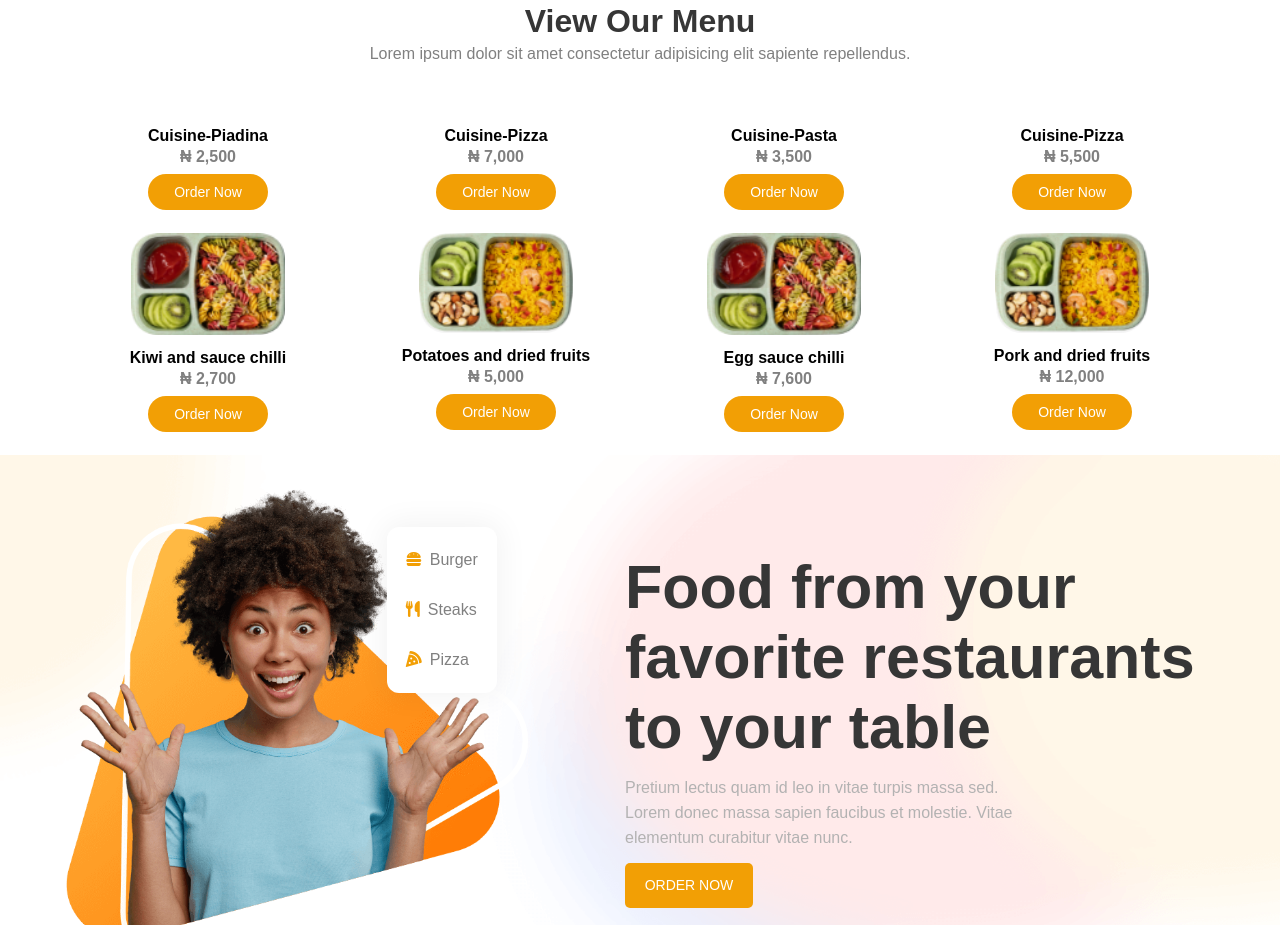
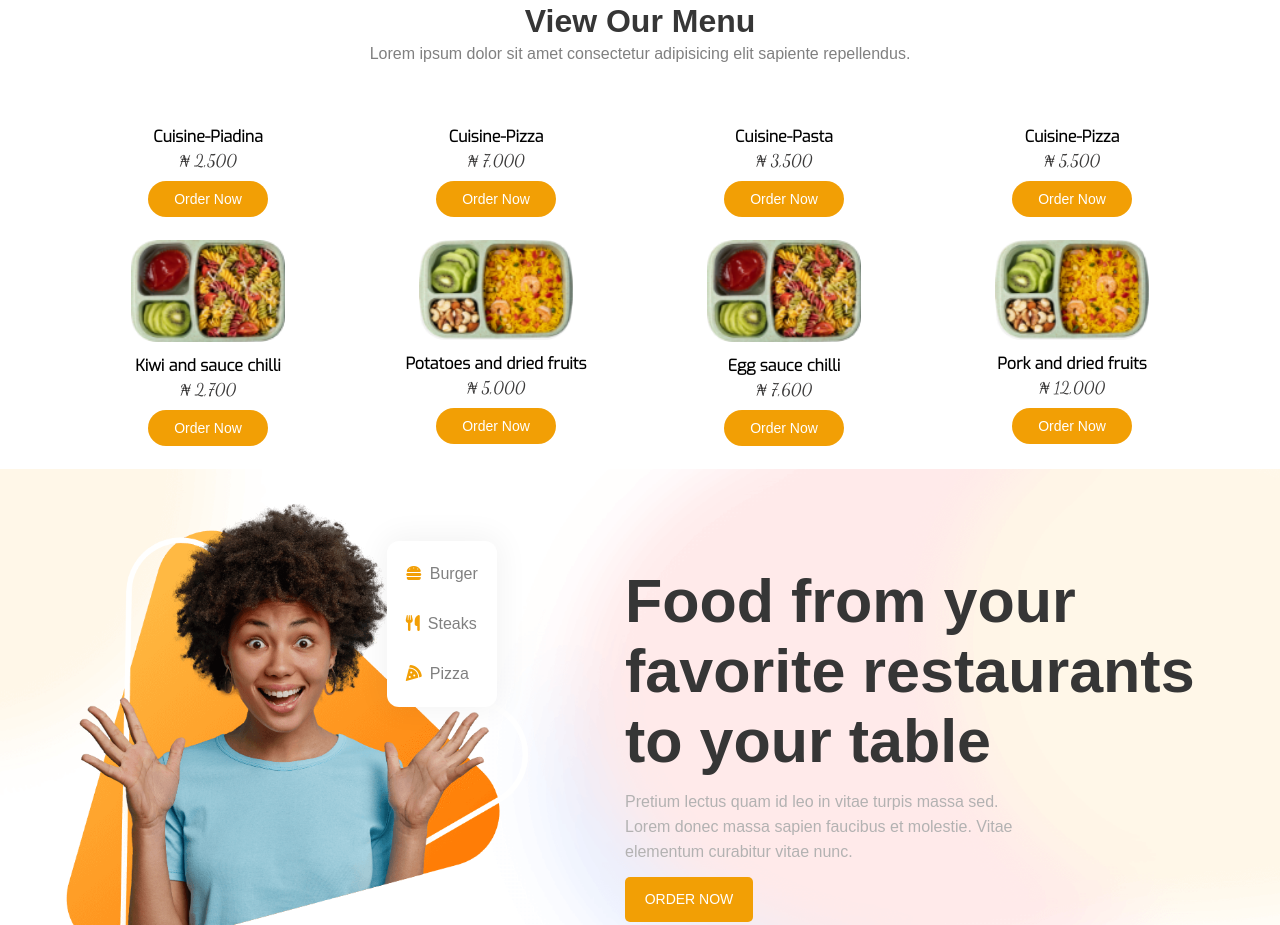
Before and after one commit to Kingsley022/Quick-Eat, a plain HTML site: page index.html in a window 1280 px wide. Shown: the part 1459-2384 px from the top of the page. Drawn offline with nearby package versions, Linux system fonts and the light colour scheme.

Commit message:
Applied some google fonts

```diff
--- a/cart.css
+++ b/cart.css
@@ -1,3 +1,6 @@
+@import url('https://fonts.googleapis.com/css2?family=Dancing+Script&family=Patrick+Hand&display=swap');
+@import url('https://fonts.googleapis.com/css2?family=Dancing+Script&family=Exo:wght@300&family=Patrick+Hand&display=swap');
+
 h2{
     color: var(--brown);
     text-align: center;
@@ -29,10 +32,12 @@ h2{
 .cart-item > .item-name{
     font-weight: bold;
     font-size: 19px;
+    font-family: 'Exo', sans-serif;
 }
 .cart-item > .item-price{
     color: var(--orange);
     font-weight: bold;
+    font-family: 'Exo', sans-serif;
 }
 .cart-item > .quantity-container{
     display: flex;
@@ -70,11 +75,13 @@ h2{
 .sub-total-amount{
     font-weight: bold;
     font-size: 18px;
+    font-family: 'Exo', sans-serif;
 }
 .total-amount{
     font-weight: bold;
     font-size: 24px;
     color: var(--orange);
+    font-family: 'Exo', sans-serif;
 }
 .check-out > button{
     width: 100%;
--- a/style.css
+++ b/style.css
@@ -1,3 +1,5 @@
+@import url('https://fonts.googleapis.com/css2?family=Dancing+Script&family=Patrick+Hand&display=swap');
+@import url('https://fonts.googleapis.com/css2?family=Dancing+Script&family=Exo:wght@300&family=Patrick+Hand&display=swap');
 :root{
     --padding: .5rem 2rem;
     --brown: #363636;
@@ -358,15 +360,18 @@ button{
     width: 154px;
 }
 .food-menu .menu-container .menu >.name{
-    font-weight: bold;
+    font-weight: bolder;
     margin-top: .5rem;
-    line-height: 21px;
+    line-height: 23px;
+    font-family: 'Exo', sans-serif;
 }
 .food-menu .menu-container .menu >.price{
-    font-weight: bold;
+    /* font-weight: bold; */
     margin-bottom: 1rem;
-    line-height: 21px;
-    color: gray;
+    line-height: 26px;
+    font-size: 17px;
+    color: rgb(59, 58, 58);
+    font-family: 'Dancing Script', cursive;
 }
 .food-menu .menu-container .menu > a{
     width: 125px;
```
